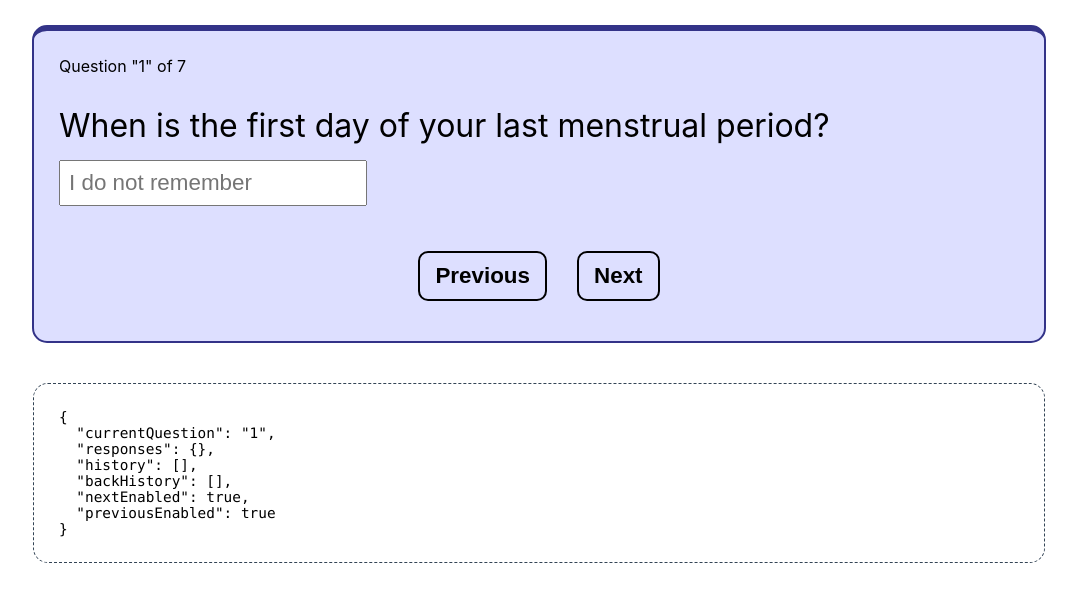
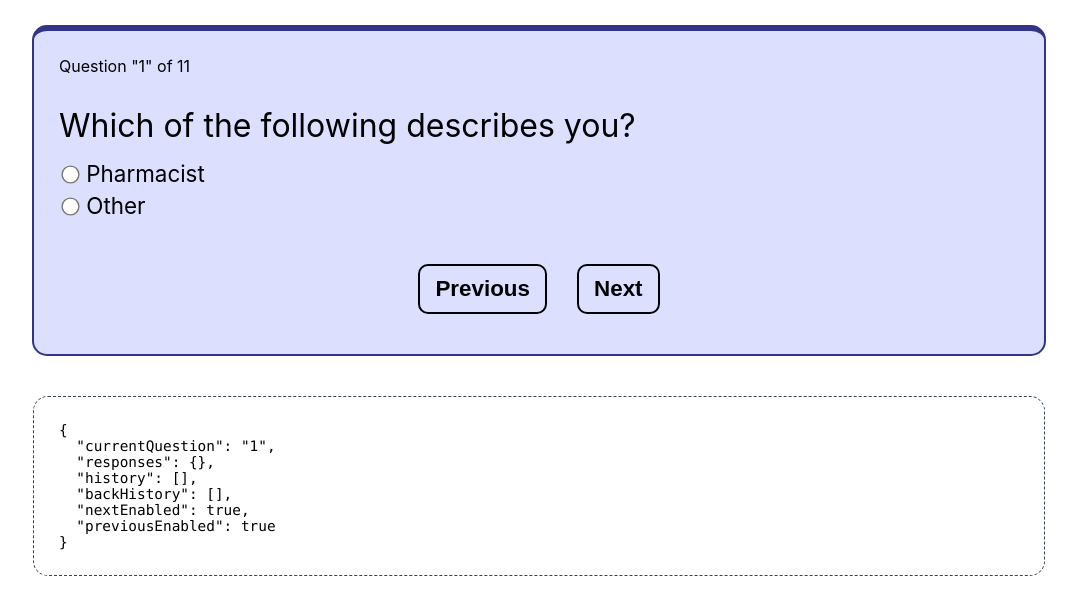
Before and after one commit to garypaduana/pharmacy-survey-react, a React (Create React App) app: page / in a window 1280 px wide. Shown: the top 614 px of the page, without its empty margins (101-1178 px from the left). Built offline with nearby package versions, Linux system fonts and the light colour scheme.

Commit message:
adding latest updates from google doc

```diff
--- a/src/App.js
+++ b/src/App.js
@@ -1,6 +1,6 @@
 import React from 'react';
 import DatePicker from 'react-datepicker';
-import questions from './questions.json';
+import questions from './questions-abbreviated.json';
 
 import "react-datepicker/dist/react-datepicker.css"
 import './App.css';
@@ -94,9 +94,7 @@ class Survey extends React.Component {
 
     // Figure out what the next question is based on the answer to the current question.
     const answer = this.state.responses[this.state.currentQuestion]
-    let nextQuestion = question.nextNumber.find(entry => {
-      return new RegExp(entry.pattern).test(answer)
-    });
+    let nextQuestion = question.nextNumber.find(entry => new RegExp(entry.pattern).test(answer));
 
     if (null != nextQuestion) {
       nextQuestion = nextQuestion.next;
@@ -186,6 +184,23 @@ class Survey extends React.Component {
 
 class Question extends React.Component {
 
+  handleEntry = (option, event) => {
+    let response = this.props.response || {};
+
+    let text = event.target.value;
+    // if the free text length falls to zero, remove the "other" value from the response
+    if (text.length === 0) {
+      delete response[option];
+    }
+    else {
+      // otherwise put an object in there
+      response[option] = text;
+    }
+
+    this.props.onQuestionAnswered(this.props.question.number, response);
+    this.props.resetButtons();
+  };
+
   handleDatePickerChange = date => {
     this.props.onQuestionAnswered(this.props.question.number, date);
     this.props.resetButtons();
@@ -194,7 +209,7 @@ class Question extends React.Component {
   handleSingleSelection = event => {
     this.props.onQuestionAnswered(this.props.question.number, event.target.name);
     this.props.resetButtons();
-  }
+  };
 
   handleMultipleSelection = event => {
     let response = this.props.response || [];
@@ -205,7 +220,7 @@ class Question extends React.Component {
     }
     this.props.onQuestionAnswered(this.props.question.number, response);
     this.props.resetButtons();
-  }
+  };
 
   handleSingleThenMultiple(parent, child, event) {
     let response = this.props.response || {};
@@ -325,6 +340,17 @@ class Question extends React.Component {
             {this.generateChildren(optionsAlias, option)}
           </div>
       );
+    } else if (responseType === "ENTRY") {
+      inputOptions = this.props.question.questionForPatient.options.map((option) =>
+          <div className={"parent " +  (validationError ? "validationError" : "")}>
+            {option} <input type="text"
+                   name={option}
+                   key={option}
+                   value={this.props.response ? (this.props.response[option] || "") : ""}
+                   onChange={(e) =>
+                       this.handleEntry(option, e)} />
+          </div>
+      );
     }
     return <div className="inputOptions">{inputOptions}</div>;
   }
--- a/src/index.css
+++ b/src/index.css
@@ -16,6 +16,7 @@ body {
   width: 80%;
   max-width: 960px;
   margin: auto;
+  margin-bottom: 25px;
 }
 
 .container {
--- /dev/null
+++ b/src/questions-abbreviated.json
@@ -0,0 +1,204 @@
+{
+  "questions": [
+    {
+      "number": "1",
+      "nextNumber": [
+        {"pattern": ".*", "next": "2"}
+      ],
+      "stateSpecific": [],
+      "questionForPatient": {
+        "responseType": "SINGLE_SELECTION",
+        "question": "Which of the following describes you?",
+        "options": [
+          "Pharmacist", "Other"
+        ]
+      }
+    },
+    {
+      "number": "2",
+      "nextNumber": [
+        {"pattern":  ".*", "next":  "3"}
+      ],
+      "stateSpecific": [],
+      "questionForPatient": {
+        "responseType": "SINGLE_SELECTION",
+        "question": "Which of the following best describes your type of practice?",
+        "options": [
+          "Independent pharmacy", "Chain pharmacy", "Student health pharmacy", "Clinic", "Other"
+        ]
+      }
+    },
+    {
+      "number": "3",
+      "nextNumber": [
+        {"pattern": ".*", "next": "4"}
+      ],
+      "stateSpecific": [],
+      "questionForPatient": {
+        "responseType": "ENTRY",
+        "question": "Please provide your US zip code",
+        "options": [
+          ""
+        ]
+      }
+    },
+    {
+      "number": "4",
+      "nextNumber": [
+        {"pattern": ".*", "next": "5"}
+      ],
+      "stateSpecific": [],
+      "questionForPatient": {
+        "responseType": "ENTRY",
+        "question": "How old is the patient?",
+        "options": [
+          ""
+        ]
+      }
+    },
+    {
+      "number": "5",
+      "nextNumber": [
+        {"pattern": "Yes", "next": "6"},
+        {"pattern":  "No", "next": "7"}
+      ],
+      "stateSpecific": [],
+      "questionForPatient": {
+        "responseType": "SINGLE_SELECTION",
+        "question": "Does the patient have menstrual periods?",
+        "options": [
+          "Yes", "No"
+        ]
+      }
+    },
+    {
+      "number": "6",
+      "nextNumber": [
+        {"pattern": ".*", "next": "7"}
+      ],
+      "stateSpecific": [],
+      "questionForPatient": {
+        "responseType": "DATE_PICKER_OPTIONAL",
+        "question": "When is the first day of the patient's last menstrual period?"
+      }
+    },
+    {
+      "number": "7",
+      "nextNumber": [
+        {"pattern": "Yes", "next": "END"},
+        {"pattern": "No", "next": "8"}
+      ],
+      "stateSpecific": [],
+      "questionForPatient": {
+        "responseType": "SINGLE_SELECTION",
+        "question": "Does the patient have any signs or symptoms of pregnancy?",
+        "options": [
+          "Yes", "No"
+        ]
+      }
+    },
+    {
+      "number": "8",
+      "nextNumber": [
+        {"pattern": ".*", "next": "9"}
+      ],
+      "stateSpecific": [],
+      "questionForPatient": {
+        "responseType": "MULTIPLE_SELECTION",
+        "question": "Please indicate if the patient meets any of the following criteria to be reasonably certain the patient is not pregnant (select all that apply)",
+        "options": [
+          "Had a baby less than 6 months ago, fully or nearly-fully breastfeeding AND has had no menstrual period since the delivery",
+          "Had a baby in the last 4 weeks",
+          "Miscarriage or abortion in the last 7 days",
+          "Last menstrual period started within the last 7 days",
+          "Abstained from sexual intercourse since your last menstrual period or delivery",
+          "Has been using a reliable contraceptive method consistently and correctly",
+          "Has taken emergency contraception in the last 5 days",
+          "None (please stop here and refer your patient)"
+        ]
+      }
+    },
+    {
+      "number": "9",
+      "nextNumber": [
+        {"pattern": ".*", "next": "10"}
+      ],
+      "stateSpecific": [],
+      "questionForPatient": {
+        "responseType": "MULTIPLE_SELECTION",
+        "question": "Please indicate if the patient has any of the following medical conditions (select all that apply)",
+        "options": [
+          "Current or past breast cancer",
+          "<42 days postpartum",
+          "Severe (decompensated) cirrhosis ",
+          "History of DVT/PE and not receiving anticoagulant history",
+          "Acute DVT/PE",
+          "DVT/PE and established anticoagulant therapy for at least 3 months ",
+          "Major surgery with prolonged immobilization ",
+          "Diabetes with nephropathy/retinopathy/neuropathy or diabetes with other vascular disease or diabetes of >20 years’ duration ",
+          "Current gallbladder disease or medically treated gallbladder disease",
+          "Migraines with aura ",
+          "History of malabsorptive bariatric procedures",
+          "History of combined oral contraceptive related cholestasis",
+          "Hypertension diagnosis",
+          "Inflammatory bowel disease (ulcerative colitis, Crohn’s disease)",
+          "Current and history of ischemic heart disease",
+          "Hepatocellular adenoma or malignant liver tumor (hepatoma)",
+          "Multiple risk factors for atherosclerotic cardiovascular disease (older age, smoking, hypertension, low HDL, high LDL, or high triglyceride levels) ",
+          "Multiple sclerosis with prolonged immobility ",
+          "Peripartum cardiomyopathy",
+          "Non breastfeeding <21 days postpartum or non breastfeeding 21 to 42 days postpartum with risk factors for VTE",
+          "Smoker and older than 35",
+          "Complicated solid organ transplant ",
+          "History of stroke ",
+          "Acute or history of superficial venous thrombosis",
+          "Systemic lupus erythematosus with positive (or unknown) antiphospholipid antibodies",
+          "Systemic lupus erythematosus with severe thrombocytopenia ",
+          "Unexplained vaginal bleeding ",
+          "Complicated valvular heart disease ",
+          "Acute or flare viral hepatitis"
+        ]
+      }
+    },
+    {
+      "number": "10",
+      "nextNumber": [
+        {"pattern": ".*", "next": "11"}
+      ],
+      "stateSpecific": [],
+      "questionForPatient": {
+        "responseType": "MULTIPLE_SELECTION",
+        "question": "Please indicate if the patient is taking any of the following medications (select all that apply)",
+        "options": [
+          "Fosamprenavir (FPV)",
+          "Certain anticonvulsants (phenytoin, carbamazepine, barbiturates, primidone, topiramate, oxcarbazepine)",
+          "Lamotrigine",
+          "Rifampin or rifabutin"
+        ]
+      }
+    },
+    {
+      "number": "11",
+      "nextNumber": [
+        {"pattern": ".*", "next": "12"}
+      ],
+      "stateSpecific": [],
+      "questionForPatient": {
+        "responseType": "MULTIPLE_SELECTION",
+        "question": "What is the patient's measured blood pressure today?",
+        "options": [
+          "Systolic 140-159 or diastolic 90-99",
+          "Systolic ≥ 160 or diastolic ≥ 100"
+        ]
+      }
+    }
+  ],
+  "labels": {
+    "DEFAULT": {
+      "submit": "Submit"
+    },
+    "DATE_PICKER_OPTIONAL": {
+      "empty": "I do not remember"
+    }
+  }
+}
```
